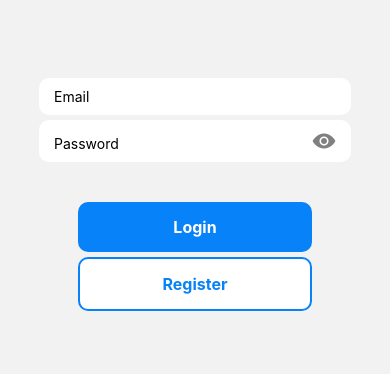
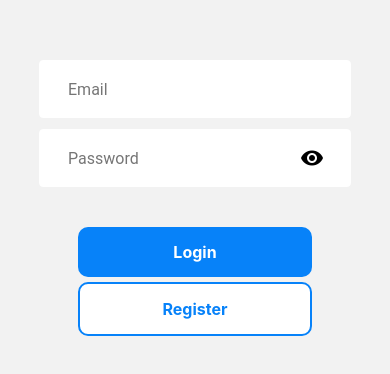
Before and after one commit to mkaychuks/firebase-auth, a React Native app: screen /Login in a window 390 px wide. Shown: the part 230-604 px from the top of the page. Built offline with nearby package versions, Linux system fonts and the light colour scheme; no server answers.

Commit message:
implemented react native paper...

```diff
--- a/App.js
+++ b/App.js
@@ -1,32 +1,42 @@
-import { StatusBar } from 'expo-status-bar';
-import { StyleSheet, Text, View } from 'react-native';
-import { NavigationContainer } from '@react-navigation/native';
-import { createNativeStackNavigator } from '@react-navigation/native-stack';
-import LoginScreen from './screens/LoginScreen';
-import HomeScreen from './screens/HomeScreen';
-import RegisterScreen from './screens/RegisterScreen';
-
+import { StatusBar } from "expo-status-bar";
+import { StyleSheet, Text, View } from "react-native";
+import { NavigationContainer } from "@react-navigation/native";
+import { createNativeStackNavigator } from "@react-navigation/native-stack";
+import LoginScreen from "./screens/LoginScreen";
+import HomeScreen from "./screens/HomeScreen";
+import RegisterScreen from "./screens/RegisterScreen";
+import { Provider as PaperProvider } from "react-native-paper";
 
 const Stack = createNativeStackNavigator();
 
 export default function App() {
   return (
-    <NavigationContainer>
-      <StatusBar style='light'/>
-      <Stack.Navigator>
-        <Stack.Screen name="Login" component={LoginScreen} options={{headerShown: false}}/>
-        <Stack.Screen name="Register" component={RegisterScreen} options={{headerShown: false}}/>
-        <Stack.Screen name="Home" component={HomeScreen} />
-      </Stack.Navigator>
-    </NavigationContainer>
+    // <PaperProvider>
+      <NavigationContainer>
+        <StatusBar style="light" />
+        <Stack.Navigator>
+          <Stack.Screen
+            name="Login"
+            component={LoginScreen}
+            options={{ headerShown: false }}
+          />
+          <Stack.Screen
+            name="Register"
+            component={RegisterScreen}
+            options={{ headerShown: false }}
+          />
+          <Stack.Screen name="Home" component={HomeScreen} />
+        </Stack.Navigator>
+      </NavigationContainer>
+    // </PaperProvider>
   );
 }
 
 const styles = StyleSheet.create({
   container: {
     flex: 1,
-    backgroundColor: '#fff',
-    alignItems: 'center',
-    justifyContent: 'center',
+    backgroundColor: "#fff",
+    alignItems: "center",
+    justifyContent: "center",
   },
 });
--- a/babel.config.js
+++ b/babel.config.js
@@ -1,6 +1,6 @@
-module.exports = function(api) {
+module.exports = function (api) {
   api.cache(true);
   return {
-    presets: ['babel-preset-expo'],
+    presets: ["babel-preset-expo"],
   };
 };
--- a/screens/LoginScreen.js
+++ b/screens/LoginScreen.js
@@ -2,13 +2,13 @@ import {
   KeyboardAvoidingView,
   StyleSheet,
   Text,
-  TextInput,
   TouchableOpacity,
   View,
 } from "react-native";
 import React, { useEffect, useState } from "react";
 import { signInWithEmailAndPassword } from "firebase/auth";
-import { Ionicons } from "@expo/vector-icons";
+// import { Ionicons } from "@expo/vector-icons";
+import { TextInput } from "react-native-paper";
 
 // local imports
 import { auth } from "../firebase";
@@ -54,26 +54,23 @@ const LoginScreen = ({ navigation }) => {
         <TextInput
           placeholder="Email"
           value={email}
+          mode={"outlined"}
           onChangeText={(text) => setEmail(text)}
           style={styles.input}
+          activeOutlineColor={"white"}
+          outlineColor={"white"}
         />
-        <View style={styles.passwordInput}>
         <TextInput
           placeholder="Password"
           value={password}
+          mode={"outlined"}
           onChangeText={(text) => setPassword(text)}
-            style={[styles.input, { width: "100%" }]}
+          style={styles.input}
+          right={<TextInput.Icon name={showPassword ? "eye" : "eye-off"} onPress={changeIcon}/>}
           secureTextEntry={showPassword}
+          activeOutlineColor={"white"}
+          outlineColor={"white"}
         />
-          <TouchableOpacity onPress={changeIcon}>
-            <Ionicons
-              name={showPassword ? "eye" : "eye-off"}
-              size={24}
-              color="gray"
-              style={{ marginEnd: 15 }}
-            />
-          </TouchableOpacity>
-        </View>
       </View>
 
       <View style={styles.buttonContainer}>
@@ -105,7 +102,6 @@ const styles = StyleSheet.create({
   input: {
     backgroundColor: "white",
     paddingHorizontal: 15,
-    paddingVertical: 10,
     borderRadius: 10,
     marginTop: 5,
   },
@@ -138,13 +134,4 @@ const styles = StyleSheet.create({
     fontWeight: "bold",
     fontSize: 16,
   },
-  passwordInput: {
-    backgroundColor: "white",
-    paddingleft: 15,
-    borderRadius: 10,
-    marginTop: 5,
-    flexDirection: "row",
-    justifyContent: "space-between",
-    alignItems: "center",
-  },
 });
--- a/screens/RegisterScreen.js
+++ b/screens/RegisterScreen.js
@@ -2,12 +2,12 @@ import {
   KeyboardAvoidingView,
   StyleSheet,
   Text,
-  TextInput,
   TouchableOpacity,
   View,
 } from "react-native";
 import React, { useState } from "react";
-import { Ionicons } from "@expo/vector-icons";
+// import { Ionicons } from "@expo/vector-icons";
+import { TextInput } from "react-native-paper";
 
 // local imports
 import { auth } from "../firebase";
@@ -40,26 +40,28 @@ const RegisterScreen = ({ navigation }) => {
         <TextInput
           placeholder="Email"
           value={email}
+          mode={"outlined"}
           onChangeText={(text) => setEmail(text)}
           style={styles.input}
+          activeOutlineColor={"white"}
+          outlineColor={"white"}
         />
-        <View style={styles.passwordInput}>
-          <TextInput
-            placeholder="Password"
-            value={password}
-            onChangeText={(text) => setPassword(text)}
-            style={[styles.input, { width: "100%" }]}
-            secureTextEntry={showPassword}
-          />
-          <TouchableOpacity onPress={changeIcon}>
-            <Ionicons
+        <TextInput
+          placeholder="Password"
+          value={password}
+          mode={"outlined"}
+          onChangeText={(text) => setPassword(text)}
+          style={styles.input}
+          right={
+            <TextInput.Icon
               name={showPassword ? "eye" : "eye-off"}
-              size={24}
-              color="gray"
-              style={{ marginEnd: 15 }}
+              onPress={changeIcon}
             />
-          </TouchableOpacity>
-        </View>
+          }
+          secureTextEntry={showPassword}
+          activeOutlineColor={"white"}
+          outlineColor={"white"}
+        />
       </View>
 
       <View style={styles.buttonContainer}>
@@ -88,7 +90,6 @@ const styles = StyleSheet.create({
   input: {
     backgroundColor: "white",
     paddingHorizontal: 15,
-    paddingVertical: 10,
     borderRadius: 10,
     marginTop: 5,
   },
@@ -121,13 +122,4 @@ const styles = StyleSheet.create({
     fontWeight: "bold",
     fontSize: 16,
   },
-  passwordInput: {
-    backgroundColor: "white",
-    paddingleft: 15,
-    borderRadius: 10,
-    marginTop: 5,
-    flexDirection: "row",
-    justifyContent: "space-between",
-    alignItems: "center",
-  },
 });
```
Lines whose indentation alone changed are shown as unchanged.
